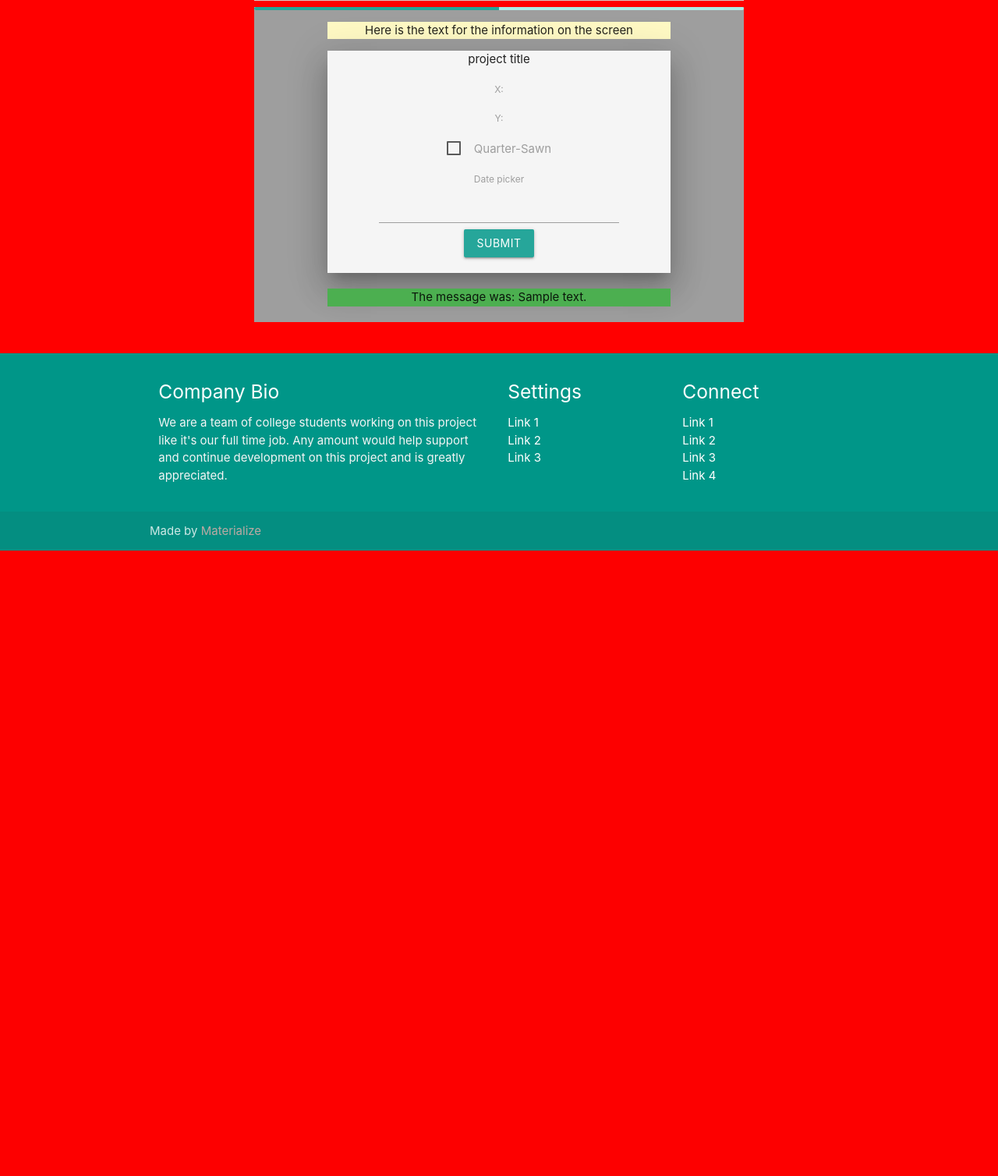
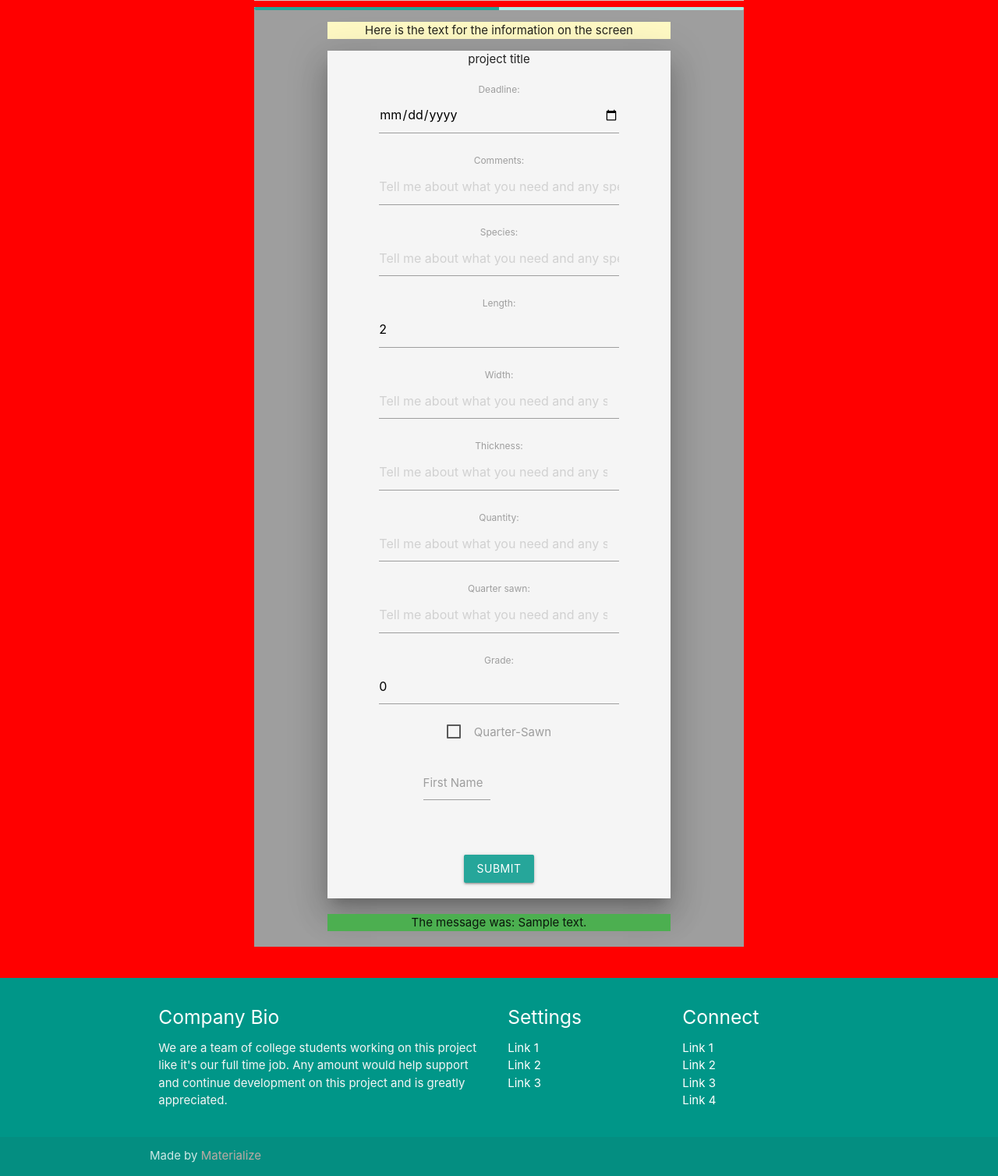
Before and after one commit to andrewcargill/johans_eco_timber, a Django app: template templates/add_item.html in a window 1280 px wide. Shown: the part 511-2019 px from the top of the page at 78% size. Before the commit the page ends 1217 px from the top, so only its background shows below. Run offline with Django 3.2, Linux system fonts and the light colour scheme; tables that the repository leaves empty hold one stand-in row (values such as "Sample post"); the template is opened without the code that fills it: values that come from a table or form of the project are taken from there, most other values are stand-ins (such as "Sample title", 1, 10 or a date in 2020).

Commit message:
Add fields to add_item

```diff
--- a/quote/forms.py
+++ b/quote/forms.py
@@ -1,5 +1,8 @@
 from django import forms
+from django.forms import TextInput
 from .models import Quote, Item
+
+
 
 # class QuoteForm(forms.Form):
 #     text = forms.CharField()
@@ -11,11 +14,73 @@
         labels = {"quote_name": "Project Name", "status": "status"}
 
 
+SPECIES = [('Pine', 'Pine'), ('Birch', 'Birch'), ('Spruce', 'Spruce')]
+
 class AddItem(forms.ModelForm):
     class Meta:
         model = Item
-        fields = ["species", "length",]
-        labels = {"species": "X", "length": "Y",}
+        fields = ['deadline', 'comments', 'species', 'length', 'width', 'thickness',
+                   'quantity', 'quarter_sawn', 'grade']
+        widgets = {
+            'deadline': TextInput( attrs={
+                'type': "date",
+            }),
+            'comments': TextInput( attrs={
+                'type': "text",
+                'class': 'prefix',
+                'id': 'comment',
+                'placeholder': 'Tell me about what you need and any specific instructions'
+            }),
+            'species': TextInput( attrs={
+                'type': "text",
+                'class': 'prefix',
+                'placeholder': 'Tell me about what you need and any specific instructions'
+            }),
+            'length': TextInput( attrs={
+                'type': "text",
+                'class': 'prefix',
+                'placeholder': 'Tell me about what you need and any specific instructions'
+            }),
+            'width': TextInput( attrs={
+                'type': "number",
+                'min': '10',
+                'max': '40',
+                'placeholder': 'Tell me about what you need and any specific instructions'
+            }),
+            'thickness': TextInput( attrs={
+                'type': "number",
+                'min': '10',
+                'max': '40',
+                'placeholder': 'Tell me about what you need and any specific instructions'
+            }),
+            'quantity': TextInput( attrs={
+                'type': "number",
+                'min': '10',
+                'max': '40',
+                'placeholder': 'Tell me about what you need and any specific instructions'
+            }),
+            'quarter_sawn': TextInput( attrs={
+                'type': "number",
+                'min': '10',
+                'max': '40',
+                'placeholder': 'Tell me about what you need and any specific instructions'
+            }),
+            'grade': TextInput( attrs={
+                'type': "number",
+                'min': '10',
+                'max': '40',
+                'placeholder': 'Tell me about what you need and any specific instructions'
+            }),
+        }
+
+
+
+
+# class AddItem(forms.ModelForm):
+#     class Meta:
+#         model = Item
+#         fields = ["species", "length",]
+#         labels = {"species": "X", "length": "Y",}
 
 
 
--- a/templates/add_item.html
+++ b/templates/add_item.html
@@ -40,12 +40,10 @@
                             {{ form.as_p }}
                             <p>
                                 <label>
-                                  <input type="checkbox" />
+                                  <input id="comment" type="checkbox" />
                                   <span>Quarter-Sawn</span>
                                 </label>
                               </p>
-                              <label>Date picker
-                              <input type="text" class="datepicker">
                             </label>
 
                             <!-- <div class="input-field col s12">
@@ -58,6 +56,17 @@
                                 <label>Materialize Select</label>
                               </div> -->
 
+                              <div class="row">
+                                <form class="col s12">
+                                  <div class="row">
+                                    <div class="input-field col s6">
+                                      <i class="material-icons prefix"></i>
+                                      <textarea id="icon_prefix2" class="materialize-textarea"></textarea>
+                                      <label for="icon_prefix2">First Name</label>
+                                    </div>
+                                  </div>
+                                </form>
+                              </div>
 
 
                             <button class="waves-effect waves-light btn" type="submit">Submit</button>
```
Also changed, not shown: timber_company/static/css/style.css (line endings or trailing spaces).
